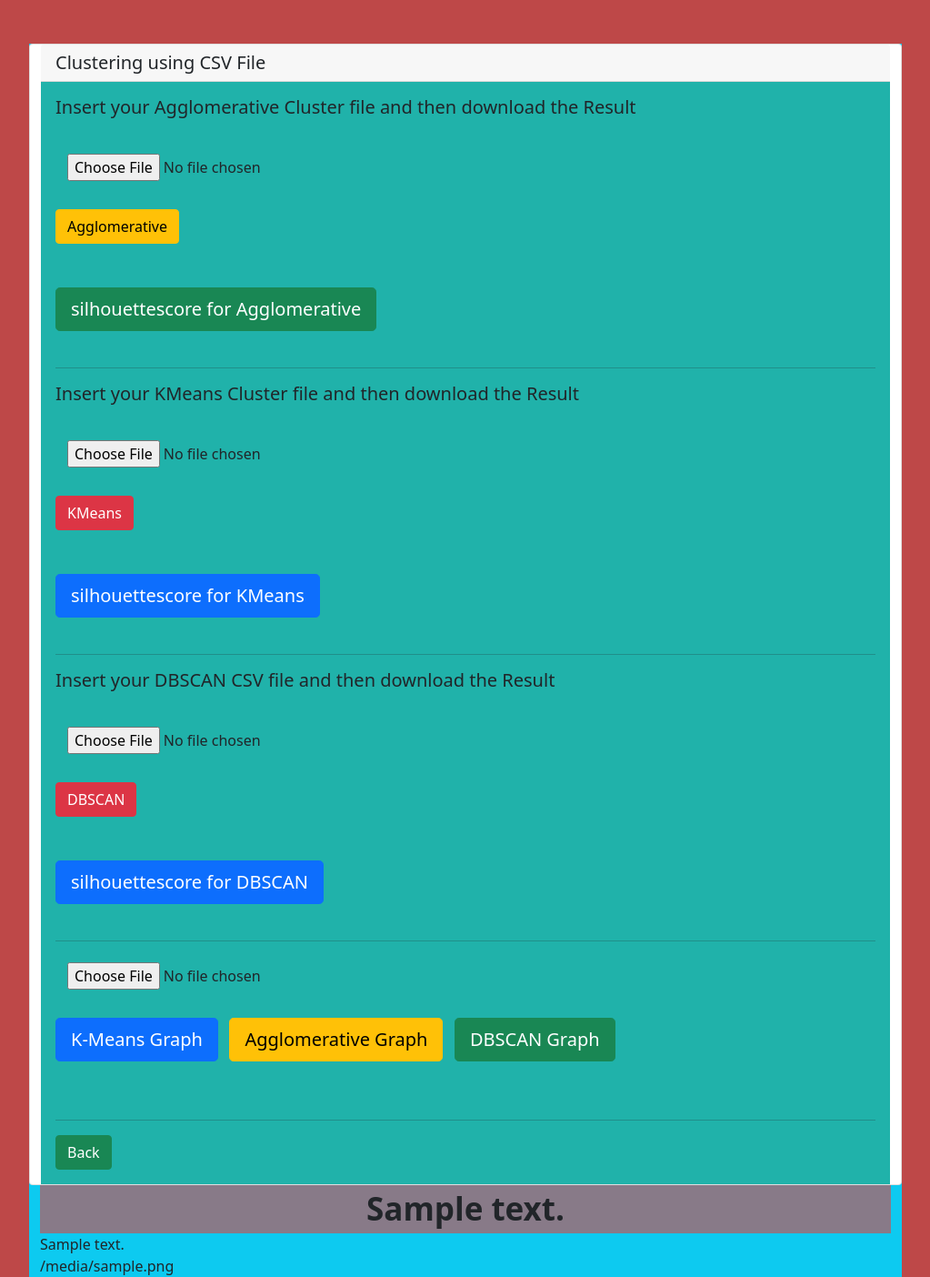
After one commit to Abii9443/Cluster, a Flask app: template templates/layout.html in a window 1280 px wide. The commit adds this page. Shown: the whole page at 91% size, without its empty margins (128-1151 px from the left). Run offline with Flask 2, Linux system fonts and the light colour scheme; the template is opened without the code that fills it: most values are stand-ins (such as "Sample title", 1, 10 or a date in 2020); parts of the project's set-up code (start-up, migrations or seed data) failed here and were passed over.

Commit message:
Add files via upload

```diff
--- /dev/null
+++ b/templates/layout.html
@@ -0,0 +1,81 @@
+<!DOCTYPE html>
+<html >
+<!--From https://codepen.io/frytyler/pen/EGdtg-->
+<head>
+  <meta charset="UTF-8">
+  <title>Cluster</title>
+  <link href='https://fonts.googleapis.com/css?family=Pacifico' rel='stylesheet' type='text/css'>
+<link href='https://fonts.googleapis.com/css?family=Arimo' rel='stylesheet' type='text/css'>
+<link href='https://fonts.googleapis.com/css?family=Hind:300' rel='stylesheet' type='text/css'>
+<link href='https://fonts.googleapis.com/css?family=Open+Sans+Condensed:300' rel='stylesheet' type='text/css'>
+<link href="https://cdn.jsdelivr.net/npm/bootstrap@5.1.1/dist/css/bootstrap.min.css" rel="stylesheet" integrity="sha384-F3w7mX95PdgyTmZZMECAngseQB83DfGTowi0iMjiWaeVhAn4FJkqJByhZMI3AhiU" crossorigin="anonymous">
+
+</head>
+
+<body style="background-color: rgb(190, 72, 72);">
+  <div class="container mt-5 w-75 bg-info">
+    <div class="row">
+      <div class="card">
+        <h5 class="card-header">Clustering using CSV File</h5>
+        <div class="card-body" style="background-color: lightseagreen;">
+          <h5 class="card-title">Insert your Agglomerative Cluster  file and then download the Result </h5><br>
+          <form action="/transformagglo" method="post" enctype="multipart/form-data">
+            <input type="file" name="data_file" class="btn btn-block"/><br><br>
+            <button type="submit" class="btn btn-warning btn-block btn-large">Agglomerative</button>
+          </form> <br><br>
+          <form action="/scoreagglo" method="post" enctype="multipart/form-data">
+            <button type="submit" class="btn btn-success btn-lg btn-block">silhouettescore for Agglomerative</button>
+          </form>
+           <br><hr style="font-weight: bold;">
+           <h5 class="card-title">Insert your KMeans Cluster  file and then download the Result </h5><br>
+        <form action="/transformKM" method="post" enctype="multipart/form-data">
+          <input type="file" name="data_file" class="btn btn-block"/><br><br>
+          <button type="submit" class="btn btn-danger btn-block btn-large">KMeans</button>
+        </form>  <br><br>
+        <form action="/scorekmeans" method="post" enctype="multipart/form-data">
+          <button type="submit" class="btn btn-primary btn-lg btn-block">silhouettescore for KMeans</button>
+        </form>
+        <br><hr style="font-weight: bold;">
+
+          <h5 class="card-title">Insert your DBSCAN CSV file and then download the Result </h5><br>
+          <form action="/transformdb" method="post" enctype="multipart/form-data">
+            <input type="file" name="data_file" class="btn btn-block"/><br><br>
+            <button type="submit" class="btn btn-danger btn-block btn-large">DBSCAN</button>
+          </form>  <br><br>
+          <form action="/scorekmeans" method="post" enctype="multipart/form-data">
+            <button type="submit" class="btn btn-primary btn-lg btn-block">silhouettescore for DBSCAN</button>
+          </form>
+          <br><hr style="font-weight: bold;">
+          <form action="/graph" method="post" enctype="multipart/form-data">
+            <input type="file" name="data_file" class="btn btn-block"/><br><br>
+            <button name="class" class='btn btn-primary btn-lg btn-block'   value="kmeans"> K-Means Graph</button>&nbsp;&nbsp;
+
+            <button name="class" class='btn btn-warning btn-lg btn-block'  value="agglomerative">Agglomerative Graph</button>&nbsp;&nbsp;
+            <button name="class" class='btn btn-success btn-lg btn-block'  value="dbscan">DBSCAN Graph</button>
+            </br>          </form> <br><br>
+          <!--
+          <form action="/score" method="post" enctype="multipart/form-data">
+            <button type="submit" class="btn btn-secondary btn-lg btn-block">silhouettescore for dbscab</button>
+          </form>   <br><br>
+          <form action="/plot" method="post" enctype="multipart/form-data">
+          <button  type="submit" class="btn btn-primary btn-block btn-large">Plot</button>
+      </form>
+      -->
+          <hr style="font-weight: bold;">
+          <form action="/defaults" method="post" enctype="multipart/form-data">
+            <button type="submit" class="btn btn-success btn-block btn-large">Back</button>
+        </form>
+
+        </div>
+      </div>
+    </div>
+    <div style="font-size: 35px;font-weight: bold; text-align: center; background-color: rgb(136, 122, 136);">
+      {{ prediction_text }}
+     </div>
+     <div>
+      {{ prediction1_text }}
+     </div>
+     {{ image|safe }}
+  </div>
+</body>
+</html>
```
Also changed, not shown: templates/index.html (+67 -0 lines).
